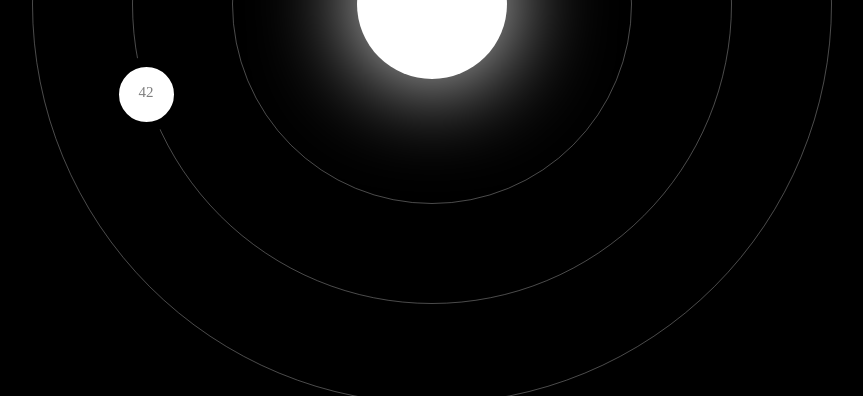
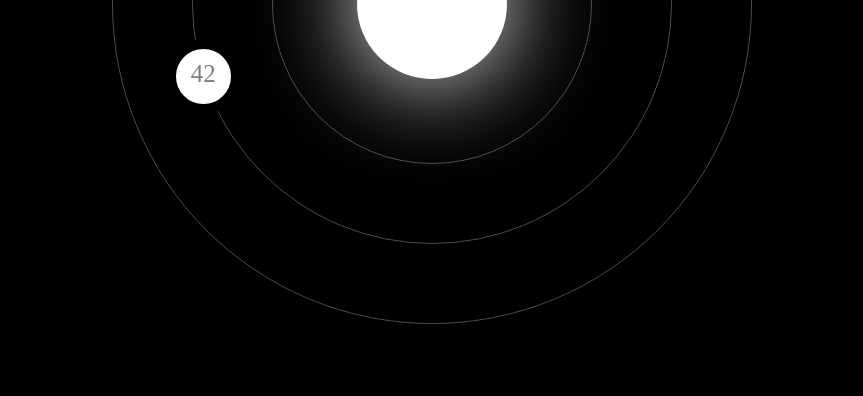
Before and after one commit to probably-not-porter/social-awareness-extension, a browser extension: page start-page.html in a window 1280 px wide. Shown: the part 404-800 px from the top of the page, without its empty margins (216-1079 px from the left). Drawn offline with nearby package versions, Linux system fonts and the light colour scheme; a web font is replaced by a local one.

Commit message:
good ol resizing

```diff
--- a/always.js
+++ b/always.js
@@ -1,24 +1,19 @@
-
-
-
-
-
 function startTime() {
     var today = new Date();
     var height = document.body.clientHeight;
     var width = document.body.clientWidth;
 
     c_s = document.getElementById('c-seconds');
-    c_s.style.right = ((width / 2) -400) + 'px';
-    c_s.style.top = ((height / 2) -400) + 'px';
+    c_s.style.right = ((width / 2) - height * 0.40) + 'px';
+    c_s.style.top = ((height / 2) - height * 0.40) + 'px';
 
     c_m = document.getElementById('c-minutes');
-    c_m.style.right = ((width / 2) -300) + 'px';
-    c_m.style.top = ((height / 2) -300) + 'px';
+    c_m.style.right = ((width / 2) - height * 0.30) + 'px';
+    c_m.style.top = ((height / 2) - height * 0.30) + 'px';
 
     c_h = document.getElementById('c-hours');
-    c_h.style.right = ((width / 2) -200) + 'px';
-    c_h.style.top = ((height / 2) -200) + 'px';
+    c_h.style.right = ((width / 2) - height * 0.20) + 'px';
+    c_h.style.top = ((height / 2) - height * 0.20) + 'px';
 
     var h = today.getHours();
     var m = today.getMinutes();
@@ -27,19 +22,19 @@ function startTime() {
 
     // Create Hour sat
     var r_h = ((h + (m/60)) / 12) * (2 * Math.PI) + Math.PI;
-    y_h = -1* Math.cos(r_h+ Math.PI) * 200;
-    x_h = Math.sin(r_h) * 200;
+    y_h = -1* Math.cos(r_h+ Math.PI) * height * 0.20;
+    x_h = Math.sin(r_h) * height * 0.20;
     p_h = document.getElementById('hours');
-    p_h.innerHTML = h;
+    p_h.innerHTML = "<span style='font-size:40px;'>"+h+"</span>";
     p_h.style.right = ((width / 2 - 50) + (x_h)) + 'px';
     p_h.style.top = ((height / 2 - 50) + (y_h)) + 'px';
 
     // Create Minute sat
     var r_m = ((m + (s/60)) / 60) * (2 * Math.PI) + Math.PI;
-    y_m = -1* Math.cos(r_m+ Math.PI) * 300;
-    x_m = Math.sin(r_m) * 300;
+    y_m = -1* Math.cos(r_m+ Math.PI) * height * 0.30;
+    x_m = Math.sin(r_m) * height * 0.30;
     p_m = document.getElementById('minutes');
-    p_m.innerHTML = m;
+    p_m.innerHTML = "<span style='font-size:25px;'>"+m+"</span>";
     p_m.style.right = ((width / 2 - 37.5) + (x_m)) + 'px';
     p_m.style.top = ((height / 2 - 37.5) + (y_m)) + 'px';
 
@@ -47,8 +42,8 @@ function startTime() {
 
     // Create Second sat
     var r_s = ((s + (ms/1000)) / 60) * (2 * Math.PI);
-    y_s = Math.cos(r_s+ Math.PI) * 400;
-    x_s = -1* Math.sin(r_s) * 400;
+    y_s = Math.cos(r_s+ Math.PI) * height * 0.40;
+    x_s = -1* Math.sin(r_s) * height * 0.40;
     p_s = document.getElementById('seconds');
     p_s.innerHTML = s;
     p_s.style.right = ((width / 2 - 25) + (x_s)) + 'px';
--- a/style.css
+++ b/style.css
@@ -55,6 +55,7 @@ body, html{
     background-color: white;
     border-radius: 100px;
     position: absolute;
+    z-index: -1;
     box-shadow: 0px 0px  100px white;
 }
 .circle{
@@ -63,17 +64,17 @@ body, html{
     z-index: -10;
 }
 #c-seconds{
-    width: 800px;
-    height: 800px;
+    width: 80vh;
+    height: 80vh;
     border-radius: 440px;
 }
 #c-minutes{
-    width: 600px;
-    height: 600px;
+    width: 60vh;
+    height: 60vh;
     border-radius: 440px;
 }
 #c-hours{
-    width: 400px;
-    height: 400px;
+    width: 40vh;
+    height: 40vh;
     border-radius: 440px;
 }
```
